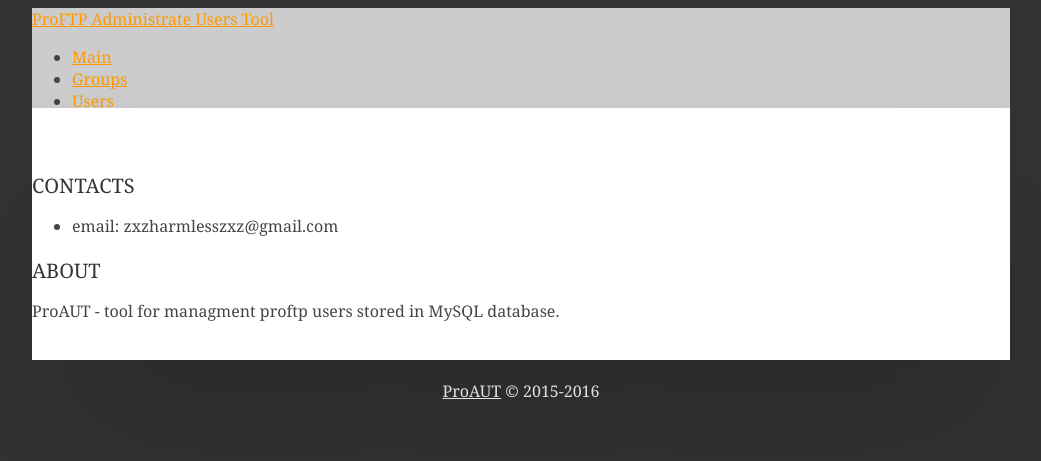
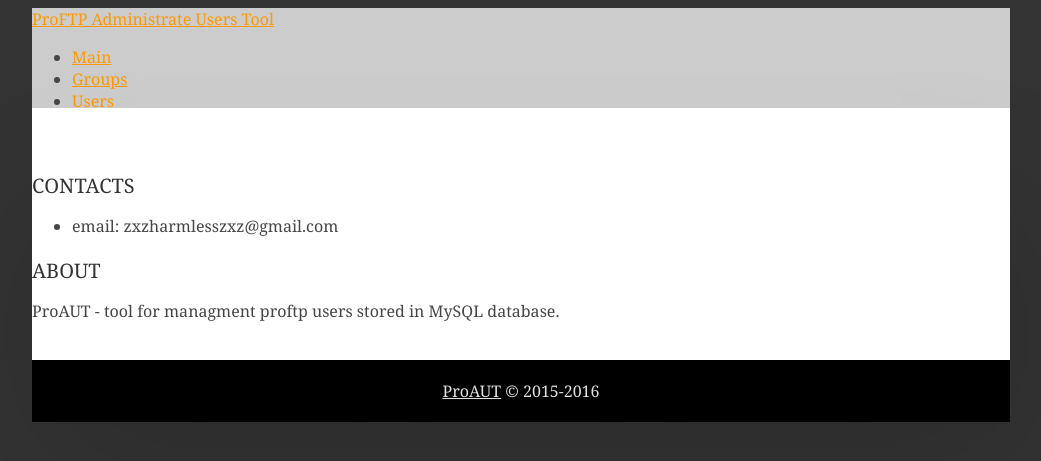
Before and after one commit to zxzharmlesszxz/ProAUT, a PHP site: page /application/views/template_view.php in a window 1280 px wide. Shown: the top 461 px of the page, without its empty margins (119-1160 px from the left). Run offline with PHP 8.4, Linux system fonts and the light colour scheme; style sheets or scripts are compiled from the project's sources.

Commit message:
Update style.less

```diff
--- a/less/style.less
+++ b/less/style.less
@@ -14,6 +14,7 @@ h1, h2, h3, h4 {
 @color-gray_light: #cccccc;
 @color-black_dark: #333333;
 @color-black_medium: #454545;
+@color-black_full: #000000;
 
 body {
     background: @color-black_dark;
@@ -58,7 +59,7 @@ footer {
 	padding: 20px 0 20px 0;
 	text-align: center;
 	color: #ffffff;
-	background-color: @color-black_dark;
+	background-color: @color-black_full;
 }
 
 footer a {
```
